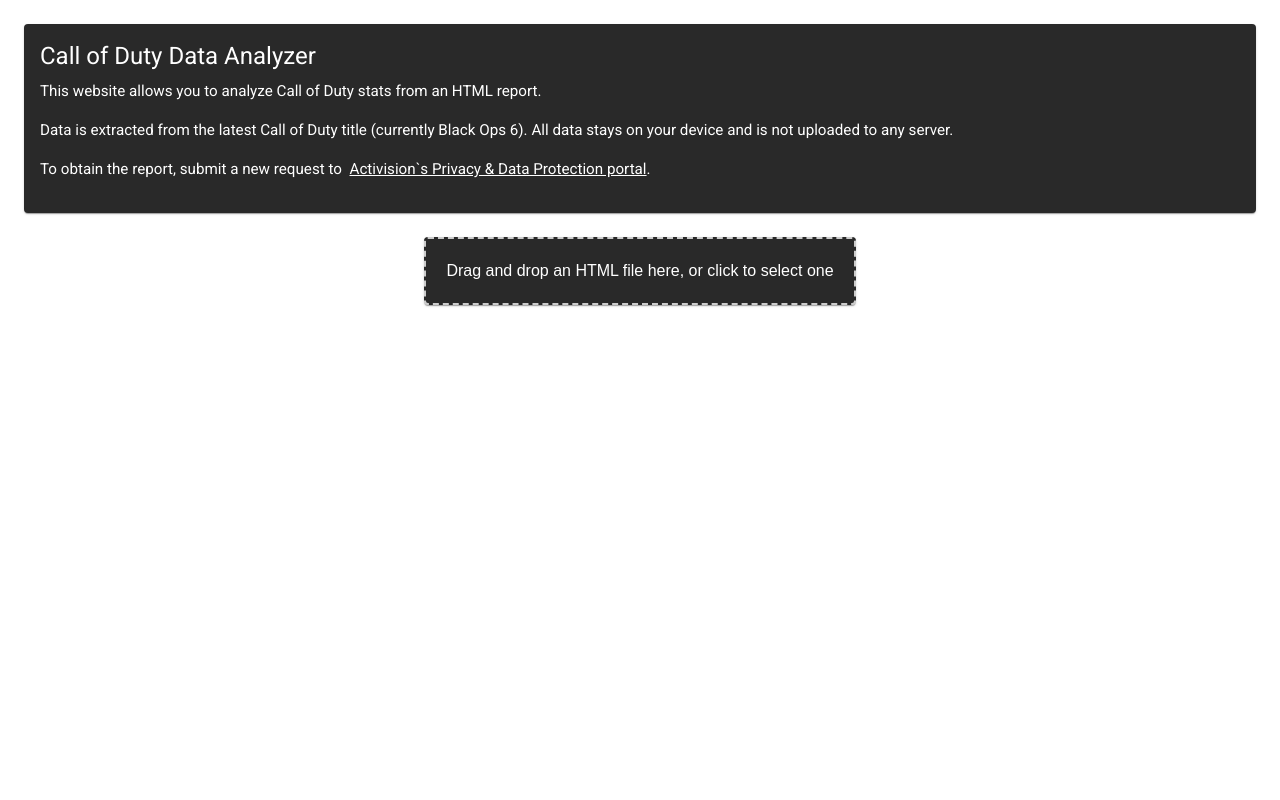
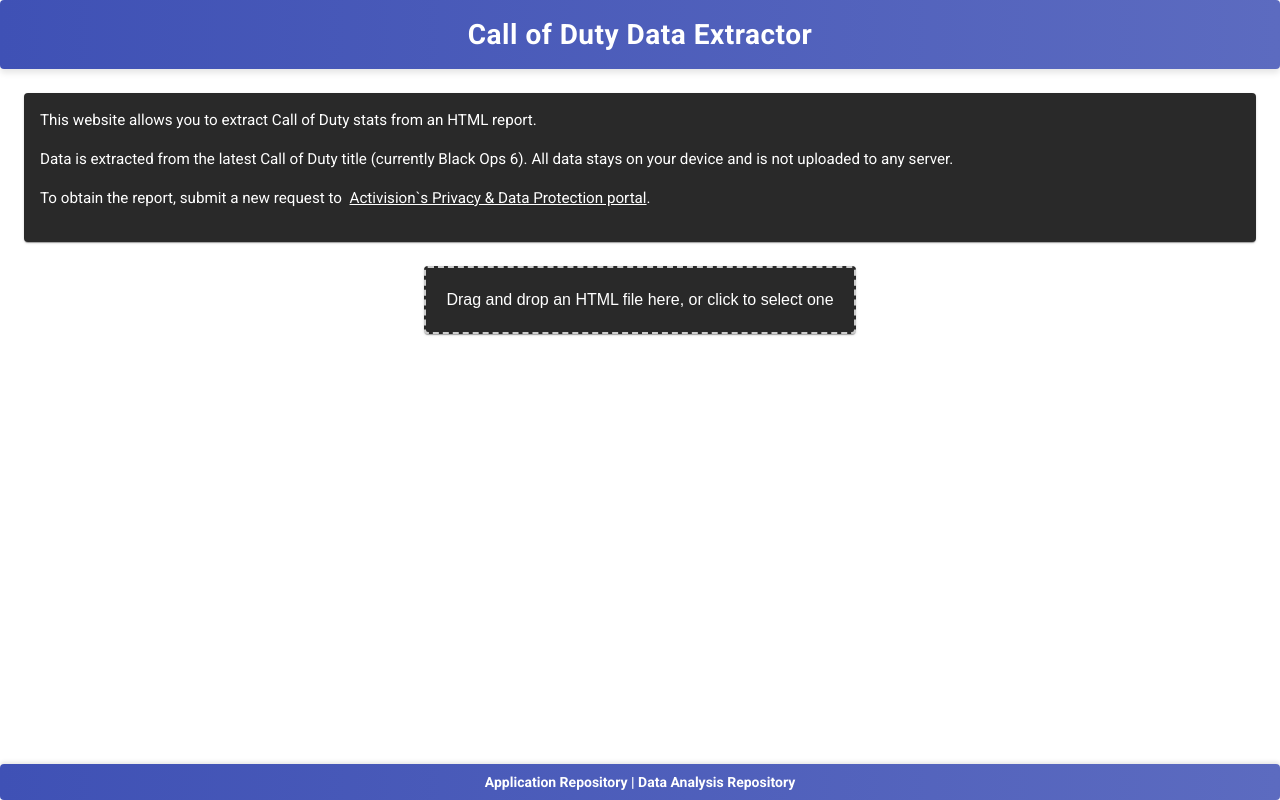
Before and after one commit to KevinRCooper/Cod-Data, a Next.js app: page / in a window 1280 px wide. Built offline with nearby package versions, Linux system fonts and the light colour scheme; what @mui/material-nextjs would draw is missing.

Commit message:
Small design update

```diff
--- a/src/app/page.tsx
+++ b/src/app/page.tsx
@@ -3,7 +3,7 @@
 import { useState } from "react";
 import Box from "@mui/material/Box";
 import Paper from "@mui/material/Paper";
-import Grid from "@mui/material/Grid2"; // As you noted, from @mui/material/Grid2
+import Grid from "@mui/material/Grid2";
 import Typography from "@mui/material/Typography";
 import TableContainer from "@mui/material/TableContainer";
 import Button from "@mui/material/Button";
@@ -11,20 +11,16 @@
 import { DataGrid, GridColDef } from "@mui/x-data-grid";
 import DropzoneComponent from "@/components/DropzoneComponent";
 import Link from "@mui/material/Link";
-
-interface ITableRow {
-  id: number;
-  [key: string]: number | string;
-}
+import { TableRow } from "@/types/TableRow.types";
 
 export default function HomePage() {
   const [columns, setColumns] = useState<GridColDef[]>([]);
-  const [rows, setRows] = useState<ITableRow[]>([]);
+  const [rows, setRows] = useState<TableRow[]>([]);
   const [isDropzoneVisible, setIsDropzoneVisible] = useState(true);
 
   const handleDataUploaded = (
     newColumns: GridColDef[],
-    newRows: ITableRow[]
+    newRows: TableRow[]
   ) => {
     setColumns(newColumns);
     setRows(newRows);
@@ -55,14 +51,40 @@
   };
 
   return (
-    <Box sx={{ flexGrow: 1, p: 3 }}>
+    <Box sx={{ flexGrow: 1, display: "flex", flexDirection: "column", height: "100vh" }}>
+      {/* Sticky Header */}
+      <Paper
+        sx={{
+          position: "sticky",
+          top: 0,
+          zIndex: 1000,
+          background: "linear-gradient(90deg, #3f51b5, #5c6bc0)",
+          color: "#ffffff",
+          boxShadow: "0px 4px 6px rgba(0, 0, 0, 0.1)",
+          p: 2,
+          textAlign: "center",
+        }}
+        elevation={3}
+      >
+        <Typography
+          variant="h5"
+          sx={{
+            fontWeight: "bold",
+            letterSpacing: "0.5px",
+            fontSize: "1.75rem",
+          }}
+        >
+          Call of Duty Data Extractor
+        </Typography>
+      </Paper>
+
+      {/* Main Content */}
+      <Box sx={{ flexGrow: 1, p: 3, overflowY: "auto" }}>
         {/* Introductory Section */}
+        {isDropzoneVisible && (
           <Paper sx={{ p: 2, mb: 3 }}>
-        <Typography variant="h5" gutterBottom>
-          Call of Duty Data Analyzer
-        </Typography>
             <Typography variant="body1" paragraph>
-          This website allows you to analyze Call of Duty stats from an HTML report.
+              This website allows you to extract Call of Duty stats from an HTML report.
             </Typography>
             <Typography variant="body1" paragraph>
               Data is extracted from the latest Call of Duty title (currently Black Ops 6). All data stays on your device and is not uploaded to any server.
@@ -74,8 +96,9 @@
               </Link>
               .
             </Typography>
+          </Paper>
+        )}
 
-      </Paper>
         <Grid container spacing={3} justifyContent="center">
           {isDropzoneVisible && (
             <Grid sx={{ gridColumn: { xs: "1 / -1", md: "span 8" } }}>
@@ -96,7 +119,7 @@
                       Export Data
                     </Button>
                   </Box>
-                <Box sx={{ height: 500, width: "100%" }}>
+                  <Box sx={{ height: 750, width: "100%" }}>
                     <DataGrid
                       rows={rows}
                       columns={columns}
@@ -120,5 +143,44 @@
           )}
         </Grid>
       </Box>
+
+      {/* Footer */}
+      <Paper
+        sx={{
+          position: "sticky",
+          bottom: 0,
+          zIndex: 1000,
+          background: "linear-gradient(90deg, #3f51b5, #5c6bc0)", // Match header gradient
+          color: "#ffffff", // White text for contrast
+          boxShadow: "0px -2px 4px rgba(0, 0, 0, 0.1)", // Subtle shadow for separation
+          p: 1,
+          textAlign: "center",
+        }}
+        elevation={3}
+      >
+        <Typography variant="body2" sx={{ fontSize: "0.875rem", fontWeight: "bold" }}>
+          <Link
+            href="https://github.com/KevinRCooper/Cod-Data"
+            target="_blank"
+            rel="noopener"
+            color="inherit"
+            underline="hover"
+          >
+            Application Repository
+          </Link>{" "}
+          |{" "}
+          <Link
+            href="https://github.com/KevinRCooper/call-of-duty-data"
+            target="_blank"
+            rel="noopener"
+            color="inherit"
+            underline="hover"
+          >
+            Data Analysis Repository
+          </Link>
+        </Typography>
+      </Paper>
+
+    </Box>
   );
 }
--- a/src/components/DropzoneComponent.tsx
+++ b/src/components/DropzoneComponent.tsx
@@ -3,15 +3,9 @@
 import { GridColDef } from "@mui/x-data-grid";
 import Paper from "@mui/material/Paper";
 import { extractTableFromHtml } from "@/utils/htmlTableProcessor";
-
-// If you prefer to define an interface for your row
-interface ITableRow {
-    id: number;
-    [key: string]: number | string;
-}
-
+import { TableRow } from "@/types/TableRow.types";
 interface DropzoneProps {
-    onDataUploaded: (columns: GridColDef[], rows: ITableRow[]) => void;
+    onDataUploaded: (columns: GridColDef[], rows: TableRow[]) => void;
 }
 
 export default function DropzoneComponent({ onDataUploaded }: DropzoneProps) {
@@ -76,7 +70,7 @@
         );
 
         // Build rows
-        const rowData: ITableRow[] = Array.from(table.querySelectorAll("tr"))
+        const rowData: TableRow[] = Array.from(table.querySelectorAll("tr"))
             .slice(1) // skip header row
             .map((tr, rowIndex) => {
                 const cells = Array.from(tr.querySelectorAll("td")).map((td) => {
@@ -84,7 +78,7 @@
                     return isNumeric(cellValue) ? Number(cellValue) : cellValue || "";
                 });
 
-                const row: ITableRow = { id: rowIndex + 1 };
+                const row: TableRow = { id: rowIndex + 1 };
                 headers.forEach((header, index) => {
                     row[header] = cells[index];
                 });
--- /dev/null
+++ b/src/types/TableRow.types.ts
@@ -0,0 +1,4 @@
+export type TableRow = {
+    id: number;
+    [key: string]: number | string;
+}
```
Lines whose indentation alone changed are shown as unchanged.
